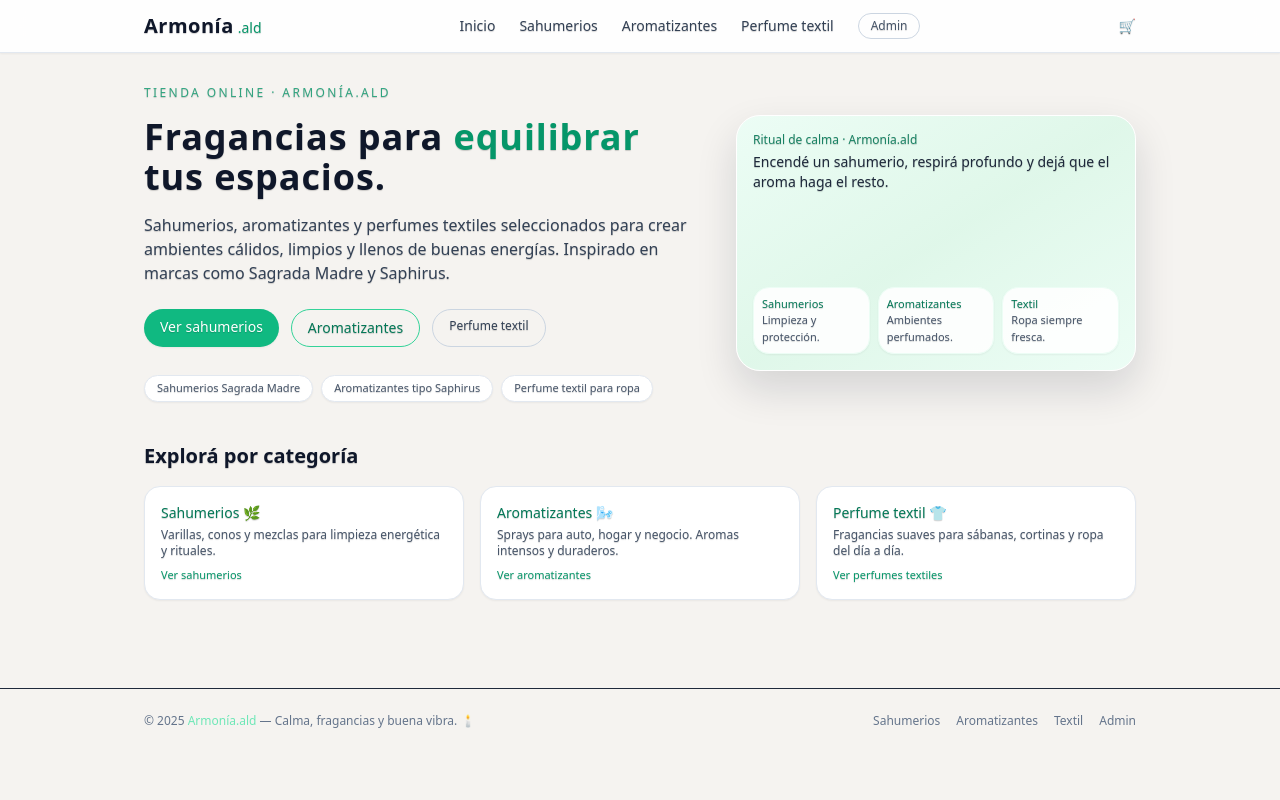
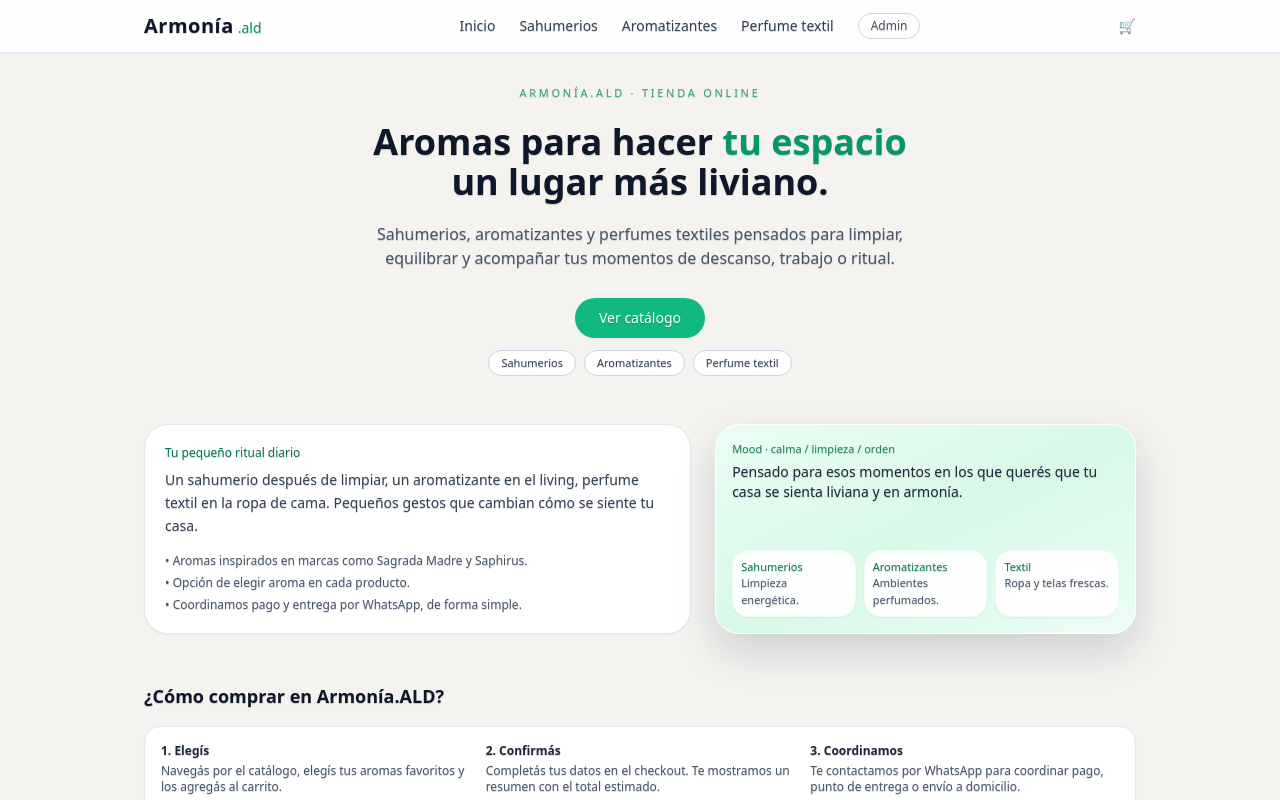
Before and after one commit to Dylux022/armoniatienda, a React (Vite) app: page / in a window 1280 px wide. Shown: the top 800 px of the page. Built offline with nearby package versions, Linux system fonts and the light colour scheme.

Commit message:
nuevo home y pagina catalogo

```diff
--- /dev/null
+++ b/src/pages/Catalogo.jsx
@@ -0,0 +1,182 @@
+import React, { useEffect, useState } from "react";
+import { db } from "../firebase";
+import { collection, getDocs } from "firebase/firestore";
+import { Link } from "react-router-dom";
+
+const CATEGORIAS = [
+  { id: "todos", label: "Todos" },
+  { id: "sahumerios", label: "Sahumerios" },
+  { id: "aromatizantes", label: "Aromatizantes" },
+  { id: "textil", label: "Perfume textil" },
+];
+
+function Catalogo({ onAddToCart }) {
+  const [productos, setProductos] = useState([]);
+  const [cargando, setCargando] = useState(true);
+  const [error, setError] = useState(null);
+  const [filtro, setFiltro] = useState("todos");
+
+  useEffect(() => {
+    const cargarTodo = async () => {
+      try {
+        setCargando(true);
+        setError(null);
+
+        const categorias = ["sahumerios", "aromatizantes", "textil"];
+        const resultados = [];
+
+        for (const cat of categorias) {
+          const snap = await getDocs(collection(db, cat));
+          snap.forEach((docSnap) => {
+            resultados.push({
+              id: docSnap.id,
+              categoria: cat,
+              ...docSnap.data(),
+            });
+          });
+        }
+
+        setProductos(resultados);
+      } catch (err) {
+        console.error("Error cargando catálogo:", err);
+        setError("No se pudo cargar el catálogo.");
+      } finally {
+        setCargando(false);
+      }
+    };
+
+    cargarTodo();
+  }, []);
+
+  const productosFiltrados = productos.filter((p) =>
+    filtro === "todos" ? true : p.categoria === filtro
+  );
+
+  return (
+    <div className="max-w-5xl mx-auto space-y-6">
+      {/* Encabezado */}
+      <div className="flex flex-col sm:flex-row sm:items-end sm:justify-between gap-3">
+        <div>
+          <h2 className="text-2xl font-semibold text-slate-900">
+            Catálogo completo
+          </h2>
+          <p className="text-sm text-slate-600">
+            Todos los productos de Armonía.ALD en un solo lugar. Usá los filtros para
+            ver solo la categoría que quieras.
+          </p>
+        </div>
+
+        {/* Filtros */}
+        <div className="flex flex-wrap gap-2 text-xs">
+          {CATEGORIAS.map((cat) => (
+            <button
+              key={cat.id}
+              type="button"
+              onClick={() => setFiltro(cat.id)}
+              className={`px-3 py-1.5 rounded-full border transition-all ${
+                filtro === cat.id
+                  ? "bg-emerald-500 text-white border-emerald-500 shadow-sm"
+                  : "bg-white text-slate-700 border-slate-300 hover:bg-slate-50"
+              }`}
+            >
+              {cat.label}
+            </button>
+          ))}
+        </div>
+      </div>
+
+      {/* Contenido */}
+      {cargando ? (
+        <p className="text-sm text-slate-600">Cargando catálogo...</p>
+      ) : error ? (
+        <p className="text-sm text-red-600">{error}</p>
+      ) : productosFiltrados.length === 0 ? (
+        <p className="text-sm text-slate-600">
+          No hay productos para mostrar en esta categoría.
+        </p>
+      ) : (
+        <div className="grid gap-4 sm:grid-cols-2 lg:grid-cols-3">
+          {productosFiltrados.map((p) => {
+            const sinStock = p.stock === 0;
+            return (
+              <div
+                key={`${p.id}-${p.categoria}`}
+                className="bg-white border border-slate-200 rounded-2xl p-4 shadow-sm flex flex-col"
+              >
+                {p.imagen && (
+                  <Link
+                    to={`/producto/${p.categoria}/${p.id}`}
+                    className="block mb-3"
+                  >
+                    <img
+                      src={p.imagen}
+                      alt={p.nombre}
+                      className="w-full h-40 object-cover rounded-xl border border-slate-100"
+                    />
+                  </Link>
+                )}
+
+                <div className="flex-1 space-y-1">
+                  <p className="text-xs uppercase tracking-[0.18em] text-emerald-600/90">
+                    {p.categoria}
+                  </p>
+                  <h3 className="text-sm font-semibold text-slate-900 line-clamp-2">
+                    {p.nombre}
+                  </h3>
+                  {p.descripcion && (
+                    <p className="text-xs text-slate-600 line-clamp-2">
+                      {p.descripcion}
+                    </p>
+                  )}
+
+                  {p.stock != null && (
+                    <p className="text-[11px] text-slate-500 mt-1">
+                      Stock:{" "}
+                      <span
+                        className={
+                          sinStock ? "text-red-600 font-medium" : "text-emerald-700 font-medium"
+                        }
+                      >
+                        {p.stock}
+                      </span>
+                    </p>
+                  )}
+                </div>
+
+                <div className="mt-3 flex items-center justify-between gap-2">
+                  <p className="text-base font-semibold text-emerald-700">
+                    ${p.precio}
+                  </p>
+
+                  <div className="flex gap-2">
+                    <Link
+                      to={`/producto/${p.categoria}/${p.id}`}
+                      className="px-3 py-1.5 rounded-full border border-slate-300 text-[11px] text-slate-700 hover:bg-slate-50 transition-all"
+                    >
+                      Ver detalle
+                    </Link>
+
+                    <button
+                      type="button"
+                      disabled={sinStock || !onAddToCart}
+                      onClick={() => onAddToCart && onAddToCart(p)}
+                      className={`px-3 py-1.5 rounded-full text-[11px] font-medium transition-all ${
+                        sinStock
+                          ? "bg-slate-100 text-slate-400 border border-slate-200 cursor-not-allowed"
+                          : "bg-emerald-500 text-white hover:bg-emerald-600"
+                      }`}
+                    >
+                      {sinStock ? "Sin stock" : "Agregar"}
+                    </button>
+                  </div>
+                </div>
+              </div>
+            );
+          })}
+        </div>
+      )}
+    </div>
+  );
+}
+
+export default Catalogo;
--- a/src/pages/Home.jsx
+++ b/src/pages/Home.jsx
@@ -3,145 +3,137 @@ import { Link } from "react-router-dom";
 
 function Home() {
   return (
-    <div className="space-y-10">
-      {/* HERO */}
-      <section className="grid gap-8 md:grid-cols-[1.4fr,1fr] items-center">
-        {/* Texto */}
-        <div className="space-y-4">
-          <p className="text-xs uppercase tracking-[0.2em] text-emerald-600/80">
-            tienda online · armonía.ald
-          </p>
+    <div className="max-w-5xl mx-auto space-y-12">
+      {/* HERO CENTRADO */}
+      <section className="text-center space-y-5">
+        <p className="text-[11px] uppercase tracking-[0.25em] text-emerald-600/80">
+          Armonía.ALD · Tienda online
+        </p>
 
-          <h1 className="text-3xl md:text-4xl font-semibold tracking-wide text-slate-900">
-            Fragancias para{" "}
-            <span className="text-emerald-600">equilibrar</span> tus espacios.
-          </h1>
+        <h1 className="text-3xl md:text-4xl font-semibold text-slate-900 leading-snug">
+          Aromas para hacer{" "}
+          <span className="text-emerald-600">tu espacio</span>
+          <br className="hidden sm:block" /> un lugar más liviano.
+        </h1>
 
-          <p className="text-slate-700 text-sm md:text-base max-w-xl">
-            Sahumerios, aromatizantes y perfumes textiles seleccionados para
-            crear ambientes cálidos, limpios y llenos de buenas energías.
-            Inspirado en marcas como Sagrada Madre y Saphirus.
-          </p>
+        <p className="max-w-xl mx-auto text-sm md:text-base text-slate-600">
+          Sahumerios, aromatizantes y perfumes textiles pensados para limpiar,
+          equilibrar y acompañar tus momentos de descanso, trabajo o ritual.
+        </p>
 
-          {/* Botones */}
-          <div className="flex flex-wrap gap-3 pt-2">
+        {/* CTA PRINCIPAL */}
+        <div className="flex flex-col items-center gap-3 pt-2">
+          <Link
+            to="/catalogo"
+            className="px-6 py-2.5 rounded-full bg-emerald-500 text-white text-sm font-medium hover:bg-emerald-600 active:scale-95 transition-all shadow-sm"
+          >
+            Ver catálogo
+          </Link>
+
+          {/* CATEGORÍAS SECUNDARIAS (más visibles, pero no más fuertes que el CTA) */}
+          <div className="flex flex-wrap justify-center gap-2 text-[11px]">
             <Link
               to="/sahumerios"
-              className="px-4 py-2 rounded-full bg-emerald-500 text-white text-sm font-medium hover:bg-emerald-400 active:scale-95 transition-all shadow-sm"
+              className="px-3 py-1 rounded-full border border-slate-300 bg-white text-slate-700 hover:border-emerald-300 hover:text-emerald-700 hover:bg-emerald-50 transition-all"
             >
-              Ver sahumerios
+              Sahumerios
             </Link>
-
             <Link
               to="/aromatizantes"
-              className="px-4 py-2 rounded-full border border-emerald-400 text-emerald-700 text-sm hover:bg-emerald-50 transition-all"
+              className="px-3 py-1 rounded-full border border-slate-300 bg-white text-slate-700 hover:border-emerald-300 hover:text-emerald-700 hover:bg-emerald-50 transition-all"
             >
               Aromatizantes
             </Link>
-
             <Link
               to="/textil"
-              className="px-4 py-2 rounded-full border border-slate-300 text-slate-700 text-xs hover:bg-slate-100 transition-all"
+              className="px-3 py-1 rounded-full border border-slate-300 bg-white text-slate-700 hover:border-emerald-300 hover:text-emerald-700 hover:bg-emerald-50 transition-all"
             >
               Perfume textil
             </Link>
           </div>
+        </div>
+      </section>
 
-          {/* Chips */}
-          <div className="flex flex-wrap gap-2 pt-3 text-[11px] text-slate-600">
-            <span className="px-3 py-1 rounded-full bg-white border border-slate-200 shadow-sm">
-              Sahumerios Sagrada Madre
-            </span>
-            <span className="px-3 py-1 rounded-full bg-white border border-slate-200 shadow-sm">
-              Aromatizantes tipo Saphirus
-            </span>
-            <span className="px-3 py-1 rounded-full bg-white border border-slate-200 shadow-sm">
-              Perfume textil para ropa
-            </span>
+      {/* BLOQUE VISUAL / CLIMA DE MARCA */}
+      <section className="grid gap-6 md:grid-cols-[1.3fr,1fr] items-stretch">
+        {/* Texto “sensación” */}
+        <div className="bg-white border border-slate-200 rounded-3xl p-5 shadow-sm flex flex-col justify-between space-y-4">
+          <div className="space-y-2">
+            <p className="text-xs font-medium text-emerald-700">
+              Tu pequeño ritual diario
+            </p>
+            <p className="text-sm text-slate-700 leading-relaxed">
+              Un sahumerio después de limpiar, un aromatizante en el living,
+              perfume textil en la ropa de cama. Pequeños gestos que cambian
+              cómo se siente tu casa.
+            </p>
           </div>
+
+          <ul className="text-xs text-slate-600 space-y-1.5">
+            <li>• Aromas inspirados en marcas como Sagrada Madre y Saphirus.</li>
+            <li>• Opción de elegir aroma en cada producto.</li>
+            <li>• Coordinamos pago y entrega por WhatsApp, de forma simple.</li>
+          </ul>
         </div>
 
-        {/* Panel visual */}
+        {/* Tarjeta “foto” estilizada */}
         <div className="relative">
-          <div className="h-48 md:h-64 rounded-3xl bg-gradient-to-br from-emerald-50 via-emerald-100/60 to-emerald-50 border border-white shadow-[0_18px_40px_rgba(15,23,42,0.14)] p-4 flex flex-col justify-between">
+          <div className="h-full min-h-[190px] rounded-3xl bg-gradient-to-br from-emerald-50 via-emerald-100/80 to-emerald-50 border border-white shadow-[0_18px_40px_rgba(15,23,42,0.16)] p-4 flex flex-col justify-between">
             <div className="space-y-1">
-              <p className="text-xs text-emerald-700/90">
-                Ritual de calma · Armonía.ald
+              <p className="text-[11px] text-emerald-700/90">
+                Mood · calma / limpieza / orden
               </p>
               <p className="text-sm text-slate-800">
-                Encendé un sahumerio, respirá profundo y dejá que el aroma haga el resto.
+                Pensado para esos momentos en los que querés que tu casa se
+                sienta liviana y en armonía.
               </p>
             </div>
 
-            <div className="grid grid-cols-3 gap-2 text-[11px]">
-              <div className="bg-white/90 rounded-2xl border border-emerald-50 p-2 shadow-sm">
+            <div className="grid grid-cols-3 gap-2 text-[11px] mt-3">
+              <div className="bg-white/95 rounded-2xl border border-emerald-50 p-2 shadow-sm">
                 <p className="text-emerald-700 font-medium">Sahumerios</p>
-                <p className="text-slate-600">Limpieza y protección.</p>
+                <p className="text-slate-600">Limpieza energética.</p>
               </div>
-              <div className="bg-white/90 rounded-2xl border border-emerald-50 p-2 shadow-sm">
+              <div className="bg-white/95 rounded-2xl border border-emerald-50 p-2 shadow-sm">
                 <p className="text-emerald-700 font-medium">Aromatizantes</p>
                 <p className="text-slate-600">Ambientes perfumados.</p>
               </div>
-              <div className="bg-white/90 rounded-2xl border border-emerald-50 p-2 shadow-sm">
+              <div className="bg-white/95 rounded-2xl border border-emerald-50 p-2 shadow-sm">
                 <p className="text-emerald-700 font-medium">Textil</p>
-                <p className="text-slate-600">Ropa siempre fresca.</p>
+                <p className="text-slate-600">Ropa y telas frescas.</p>
               </div>
             </div>
           </div>
         </div>
       </section>
 
-      {/* SECCIÓN CATEGORÍAS */}
+      {/* CÓMO COMPRAR */}
       <section className="space-y-4">
-        <h2 className="text-lg md:text-xl font-semibold text-slate-900">
-          Explorá por categoría
+        <h2 className="text-lg font-semibold text-slate-900">
+          ¿Cómo comprar en Armonía.ALD?
         </h2>
 
-        <div className="grid gap-4 md:grid-cols-3">
-          <Link
-            to="/sahumerios"
-            className="group bg-white border border-slate-200 rounded-2xl p-4 shadow-sm hover:shadow-md hover:-translate-y-[2px] transition-all"
-          >
-            <p className="text-sm font-medium text-emerald-700 mb-1">
-              Sahumerios 🌿
+        <div className="bg-white border border-slate-200 rounded-2xl p-4 shadow-sm grid gap-4 md:grid-cols-3 text-xs text-slate-600">
+          <div className="space-y-1">
+            <p className="font-semibold text-slate-800">1. Elegís</p>
+            <p>
+              Navegás por el catálogo, elegís tus aromas favoritos y los agregás al carrito.
             </p>
-            <p className="text-xs text-slate-600">
-              Varillas, conos y mezclas para limpieza energética y rituales.
+          </div>
+          <div className="space-y-1">
+            <p className="font-semibold text-slate-800">2. Confirmás</p>
+            <p>
+              Completás tus datos en el checkout. Te mostramos un resumen con el
+              total estimado.
             </p>
-            <p className="mt-2 text-[11px] text-emerald-600 group-hover:underline">
-              Ver sahumerios
+          </div>
+          <div className="space-y-1">
+            <p className="font-semibold text-slate-800">3. Coordinamos</p>
+            <p>
+              Te contactamos por WhatsApp para coordinar pago, punto de entrega
+              o envío a domicilio.
             </p>
-          </Link>
-
-          <Link
-            to="/aromatizantes"
-            className="group bg-white border border-slate-200 rounded-2xl p-4 shadow-sm hover:shadow-md hover:-translate-y-[2px] transition-all"
-          >
-            <p className="text-sm font-medium text-emerald-700 mb-1">
-              Aromatizantes 🌬️
-            </p>
-            <p className="text-xs text-slate-600">
-              Sprays para auto, hogar y negocio. Aromas intensos y duraderos.
-            </p>
-            <p className="mt-2 text-[11px] text-emerald-600 group-hover:underline">
-              Ver aromatizantes
-            </p>
-          </Link>
-
-          <Link
-            to="/textil"
-            className="group bg-white border border-slate-200 rounded-2xl p-4 shadow-sm hover:shadow-md hover:-translate-y-[2px] transition-all"
-          >
-            <p className="text-sm font-medium text-emerald-700 mb-1">
-              Perfume textil 👕
-            </p>
-            <p className="text-xs text-slate-600">
-              Fragancias suaves para sábanas, cortinas y ropa del día a día.
-            </p>
-            <p className="mt-2 text-[11px] text-emerald-600 group-hover:underline">
-              Ver perfumes textiles
-            </p>
-          </Link>
+          </div>
         </div>
       </section>
     </div>
```
Also changed, not shown: src/App.jsx (+7 -0 lines).
